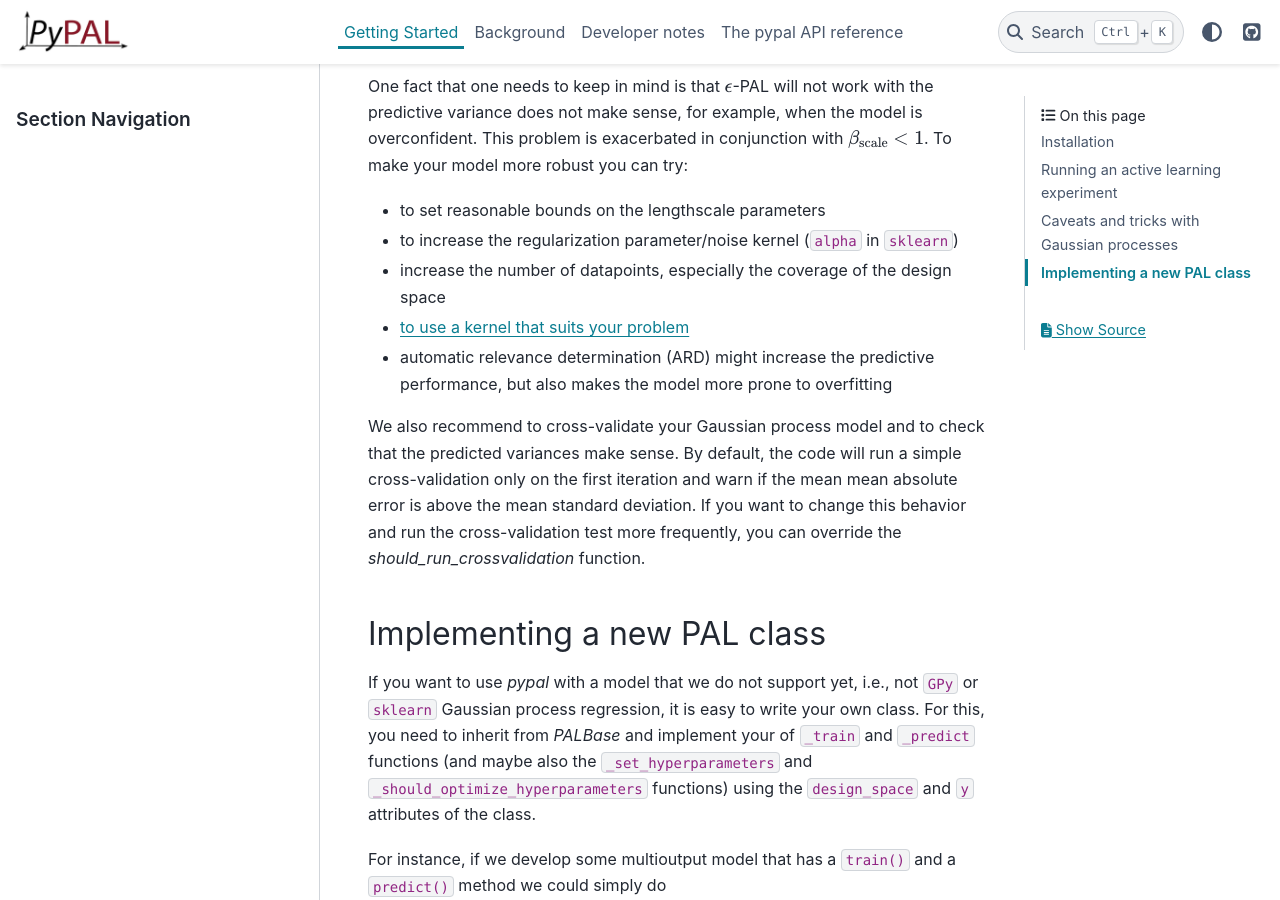
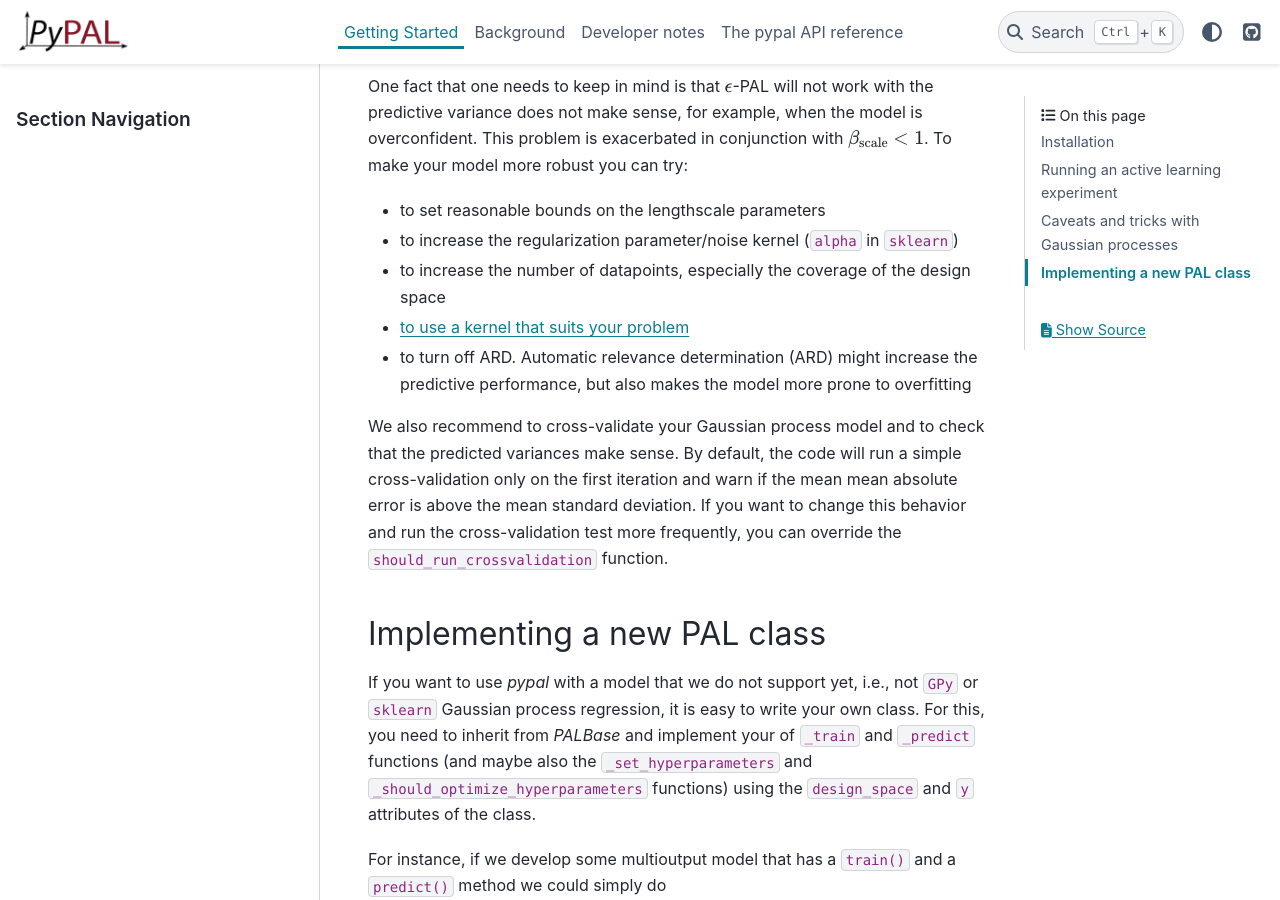
Before and after one commit to kjappelbaum/pyepal, a Sphinx documentation site: the page built from docs/getting_started.rst, in a window 1280 px wide and 900 px high, scrolled down 4295 px. Built offline with Sphinx 7.4.7 and the PyData theme 0.15.4, drawn with Linux system fonts in a browser that asks for light colours.

```diff
--- a/docs/getting_started.rst
+++ b/docs/getting_started.rst
@@ -147,12 +147,12 @@ This problem is exacerbated in conjunction with :math:`\beta_\mathrm{scale} < 1`
 
 - to set reasonable bounds on the lengthscale parameters
 - to increase the regularization parameter/noise kernel (:code:`alpha` in :code:`sklearn`)
-- increase the number of datapoints, especially the coverage of the design space
+- to increase the number of datapoints, especially the coverage of the design space
 - `to use a kernel that suits your problem <https://www.cs.toronto.edu/~duvenaud/cookbook/>`_
-- automatic relevance determination (ARD) might increase the predictive performance, but also makes the model more prone to overfitting
+- to turn off ARD. Automatic relevance determination (ARD) might increase the predictive performance, but also makes the model more prone to overfitting
 
 We also recommend to cross-validate your Gaussian process model and to check that the predicted variances make sense.
-By default, the code will run a simple cross-validation only on the first iteration and warn if the mean mean absolute error is above the mean standard deviation. If you want to change this behavior and run the cross-validation test more frequently, you can override the `should_run_crossvalidation` function.
+By default, the code will run a simple cross-validation only on the first iteration and warn if the mean mean absolute error is above the mean standard deviation. If you want to change this behavior and run the cross-validation test more frequently, you can override the :code:`should_run_crossvalidation` function.
 
 Implementing a new PAL class
 ------------------------------
```
Also changed, not shown: 14 other files.
